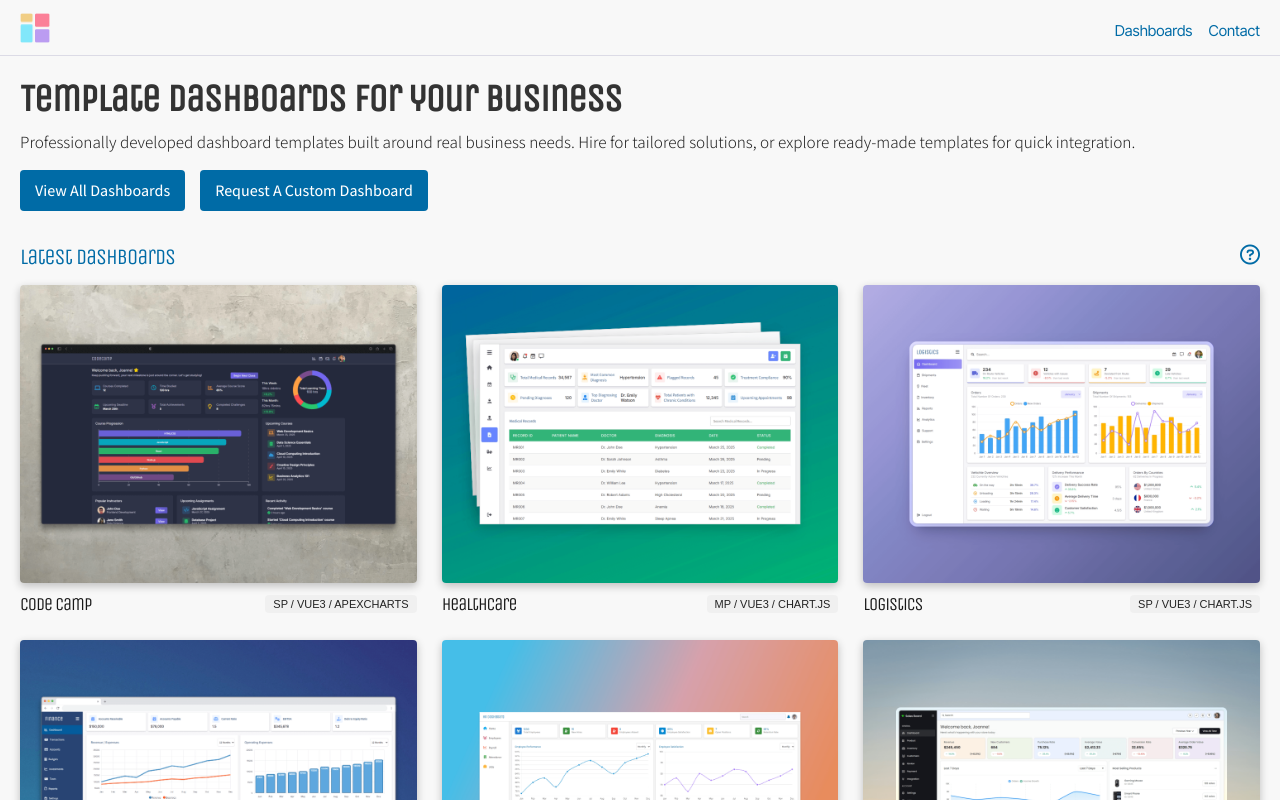
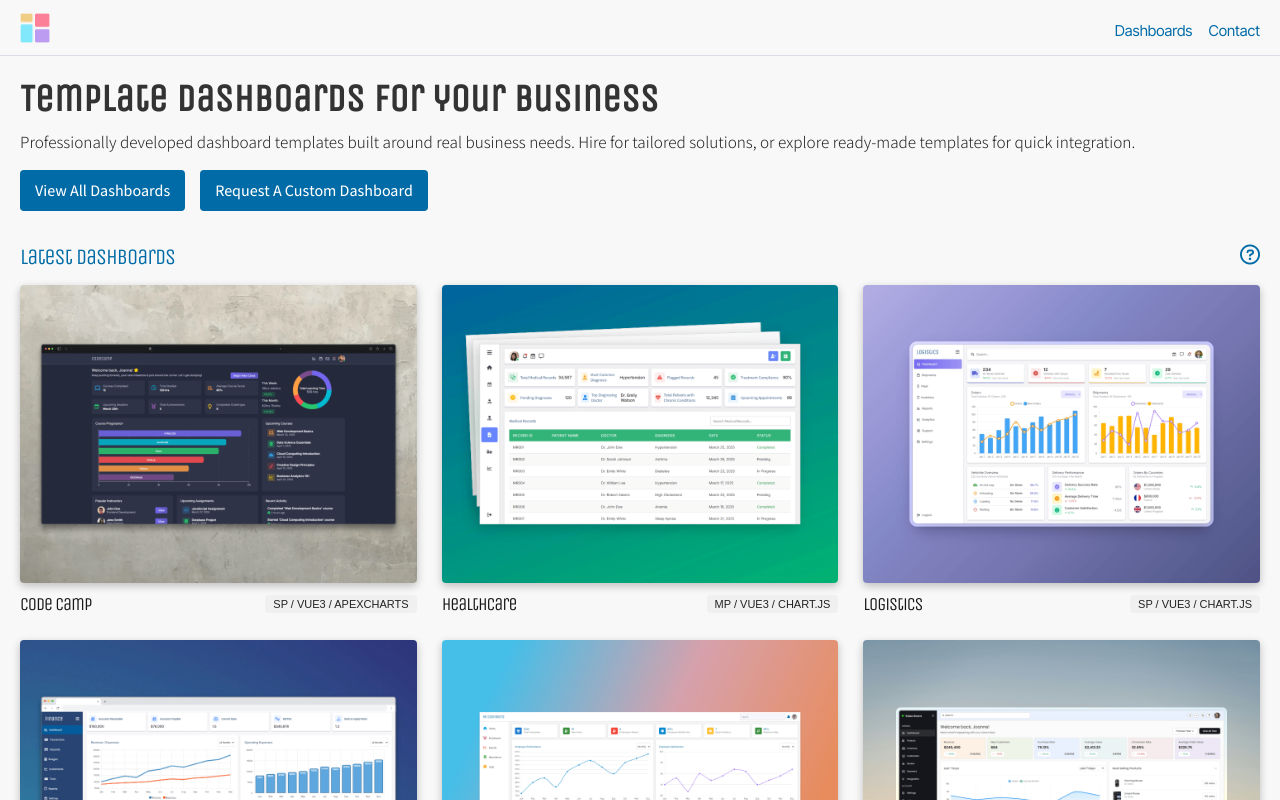
Before and after one commit to joseph-johnson27001/dashboard-website, a Vue app: page / in a window 1280 px wide. Shown: the top 800 px of the page. Built offline with nearby package versions, Linux system fonts and the light colour scheme.

Commit message:
Letter spacing

```diff
--- a/src/views/HomePage.vue
+++ b/src/views/HomePage.vue
@@ -193,19 +193,9 @@ export default {
   font-size: 38px;
   font-family: "Unica One", cursive;
   color: #333;
-  letter-spacing: -1px;
   margin-bottom: 0px;
   padding-bottom: 0;
   margin-top: 10px;
-}
-
-@media not all and (min-resolution: 0.001dpcm) {
-  @supports (-webkit-appearance: none) {
-    .hero h1 {
-      -webkit-font-smoothing: antialiased;
-      letter-spacing: -1px;
-    }
-  }
 }
 
 .hero p {
```
